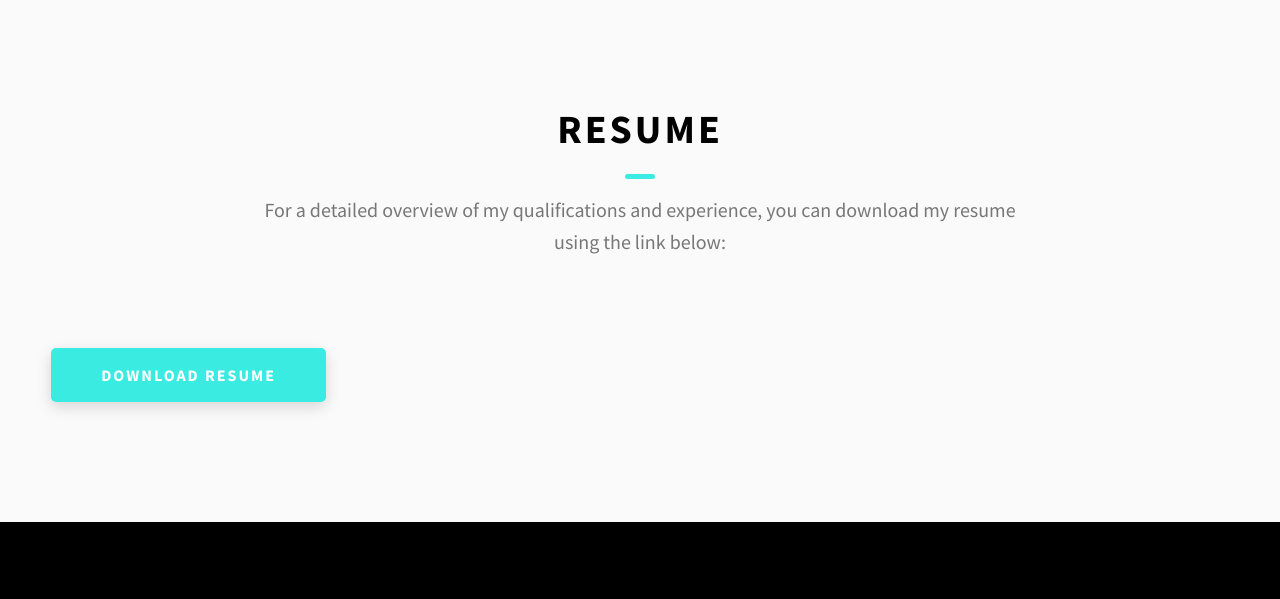
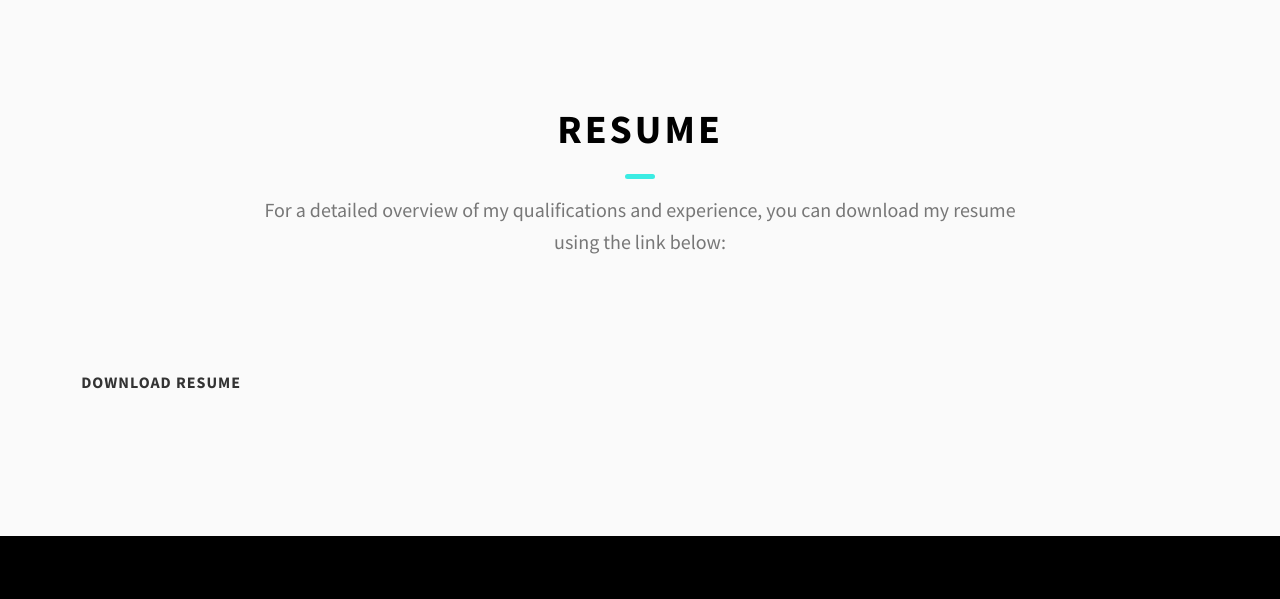
Before and after one commit to HatimRabet/personal-portfolio, a website: page index.html in a window 1280 px wide. Shown: the part 10575-11174 px from the top of the page. Drawn offline with Linux system fonts and the light colour scheme.

Commit message:
resume button

```diff
--- a/index.html
+++ b/index.html
@@ -606,7 +606,7 @@
         </h2>
         <a
         href="./assets/resume/CV_english.pdf"
-        class="btn btn--med btn--theme dynamicBgClr"
+        class="header__link"
         target="_blank"
         >Download Resume</a
       >
```
